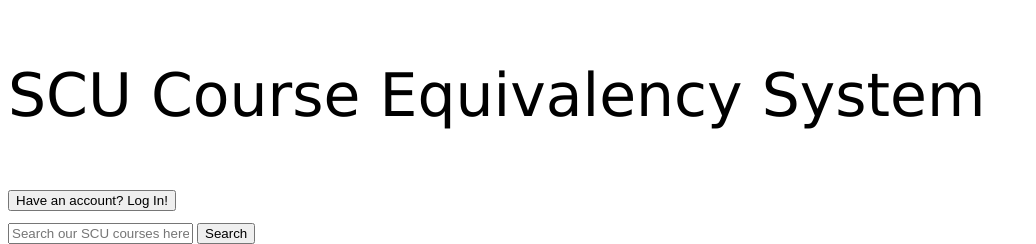
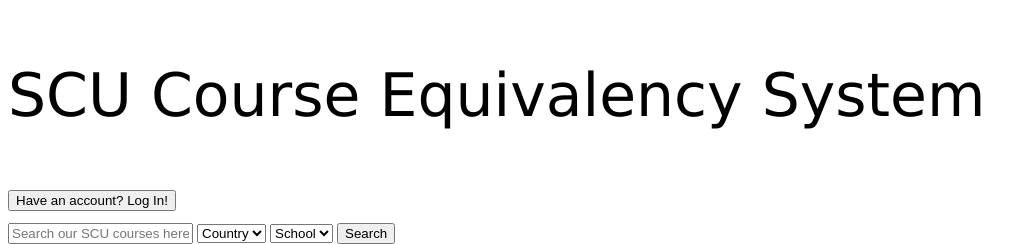
Before and after one commit to SarekSJ/COEN174, a Flask app: page /table in a window 1280 px wide. Shown: the top 244 px of the page, without its empty margins (0-1036 px from the left). Run offline with Flask 2, Linux system fonts and the light colour scheme.

Commit message:
Add dropdown menu filters

```diff
--- a/app.py
+++ b/app.py
@@ -112,14 +112,33 @@ def table_screen(isLoggedIn=False):
     else:
         isLoggedIn = True
     items = s.query(Course).all()
-    return render_template('table.html', items=items, isLoggedIn=isLoggedIn)
+    countries = []
+    for country in s.query(Course).distinct(Course.country):
+        if country.country not in countries:
+            countries.append(country.country)
+    schools = []
+    for school in s.query(Course).distinct(Course.school):
+        if school.school not in schools:
+            schools.append(school.school)
+    return render_template('table.html', items=items, countries = countries, schools=schools, isLoggedIn=isLoggedIn)
 
 @app.route('/table/search_scu_course/', methods=['POST'])
 def search_scu_course(isLoggedIn=false):
     search = str(request.form['search'])
+    count = str(request.form['country']).strip()
+    scho = str(request.form['school'])
+    countries = []
+    for country in s.query(Course).distinct(Course.country):
+        if country.country not in countries:
+            countries.append(country.country)
+    schools = []
+    for school in s.query(Course).distinct(Course.school):
+        if school.school not in schools:
+            schools.append(school.school)
     session['is_search'] = True
-    items = s.query(Course).filter(Course.scu_course == search).all()
-    return render_template('table.html', items=items)
+    items = s.query(Course).filter(or_(Course.scu_course.like(search), Course.country.like(count),
+                                   Course.school.like(scho))).all()
+    return render_template('table.html', items=items, countries = countries, schools=schools)
 
 
 if __name__ == '__main__':
--- a/templates/table.html
+++ b/templates/table.html
@@ -67,131 +67,28 @@ h2 {
 
 <head>
     <meta charset="UTF-8">
-    <!--<script type="text/javascript" src="table.js"></script>-->
-    <!--<script type="text/javascript" src="dropdown.js"></script>-->
     <title>Courses</title>
 </head>
-<!--<body>-->
-	 <!--<input type="text" id="input" onkeyup="search()" placeholder="Search..">-->
-    <!--<div class="form">-->
-<!--<label for="country">Country</label>-->
-<!--<select name="country" id="country" onchange="setSchool();">-->
-        <!--<option value=""></option>  -->
-  <!---->
-		<!--<option value="Argentina">Argentina</option>-->
 
-		<!--<option value="Australia" >Australia</option>-->
-		 <!---->
-        <!--<option value="Austria" >Austria</option>-->
-		 <!---->
-        <!--<option value="Belgium" >Belgium</option>-->
-		 <!---->
-        <!--<option value="Bhutan" >Bhutan</option>-->
-		 <!---->
-        <!--<option value="Botswana" >Botswana</option>-->
-		 <!---->
-        <!--<option value="Cambodia" >Cambodia</option>-->
-		 <!---->
-        <!--<option value="Chile" >Chile</option>-->
-		 <!---->
-        <!--<option value="China" >China</option> Kingdom-->
-		 <!---->
-        <!--<option value="Costa Rica" >Costa Rica</option>-->
-		 <!---->
-        <!--<option value="Czech Republic" >Czech Republic</option>-->
-		 <!---->
-        <!--<option value="Denmark" >Denmark</option>-->
-		 <!---->
-        <!--<option value="Dominican Republic" >Dominican Republic</option>-->
-		 <!---->
-        <!--<option value="Ecuador" >Ecuador</option>-->
-		 <!---->
-        <!--<option value="El Salvador" >El Salvador</option>-->
-		 <!---->
-        <!--<option value="France" >France</option>-->
-		 <!---->
-        <!--<option value="Germany" >Germany</option>-->
-		 <!---->
-        <!--<option value="Ghana" >Ghana</option>-->
-		 <!---->
-        <!--<option value="Greece" >Greece</option>-->
-		 <!---->
-        <!--<option value="Iceland" >Iceland</option>-->
-		 <!---->
-        <!--<option value="India" >India</option>-->
-		 <!---->
-        <!--<option value="Ireland" >Ireland</option>-->
-		 <!---->
-        <!--<option value="Italy" >Italy</option>-->
-		 <!---->
-        <!--<option value="Japan" >Japan</option>-->
-		 <!---->
-        <!--<option value="Morocco" >Morocco</option>-->
-		 <!---->
-        <!--<option value="Netherlands" >Netherlands</option>-->
-		 <!---->
-        <!--<option value="New Zealand" >New Zealand</option>-->
-		 <!---->
-        <!--<option value="Nicaragua" >Nicaragua</option>-->
-		 <!---->
-        <!--<option value="Panama" >Panama</option>-->
-		 <!---->
-        <!--<option value="Peru" >Peru</option>-->
-		 <!---->
-        <!--<option value="Rwanda" >Rwanda</option>-->
-		 <!---->
-        <!--<option value="Singapore" >Singapore</option>-->
-		 <!---->
-        <!--<option value="South Africa" >South Africa</option>-->
-		 <!---->
-        <!--<option value="South Korea" >South Korea</option>-->
-		 <!---->
-        <!--<option value="Spain" >Spain</option>-->
-		 <!---->
-        <!--<option value="Sweden" >Sweden</option>-->
-		 <!---->
-        <!--<option value="Switzerland" >Switzerland</option>-->
-		 <!---->
-        <!--<option value="Taiwan" >Taiwan</option>-->
-		 <!---->
-        <!--<option value="Tanzania" >Tanzania</option>-->
-		 <!---->
-        <!--<option value="Thailand" >Thailand</option>-->
-		 <!---->
-        <!--<option value="Turkey" >Turkey</option>-->
-  <!---->
-        <!--<option value="United Kingdom" >Turkey</option>-->
-		 <!---->
-        <!--<option value="United States of America" >USA</option>-->
-		 <!---->
-        <!--<option value="Vietnam" >Vietnam</option>-->
-    <!--</select>-->
-
-
-<!--<label for="school">School</label>-->
-<!--<select name="schools" id="schools" onchange="setCourses();">-->
-  <!--<option value="">Please select a Country</option>-->
-<!--</select>-->
-
-<!--<label for="course">Course</label>-->
-<!--<select name="course"  id="course">-->
-  <!--<option value="">Please select a Country</option>-->
-<!--</select>-->
-  <!---->
-<!--<label for="scu_course">SCU Course</label>-->
-<!--<select name="scu_course"  id="scu_course">-->
-  <!--<option value="" ></option>-->
-  <!--<option value="coen10" >COEN 10</option>-->
-  <!--<option value="coen11" >COEN 11</option>-->
-  <!--<option value="coen12" >COEN 12</option>-->
-  <!--<option value="coen70" >COEN 70</option>-->
-<!--</select>-->
 </div>
 <body>
-    <form method="post" action="{{ url_for('search_scu_course') }}">
+    <form method="POST" action="{{ url_for('search_scu_course') }}">
         <input type="query" name="search" placeholder="Search our SCU courses here">
+        <select name = "country" method="POST">
+        {% for country in countries %}
+        <option value = "{{ country }} ">{{country}}</option>
+        {% endfor %}
+        <option value = "" SELECTED>Country</option>
+        </select>
+        <select name="school" method="POST">
+            {% for school in schools %}
+            <option value="{{school}}">{{school}}</option>
+            {% endfor %}
+            <option value="" SELECTED> School </option>
+        </select>
         <input type="submit" name="search_submit" value="Search">
     </form>
+
     {% if session['is_search'] %}
         <form action="/table">
             <input type="submit" name="back" value="Show all courses" >
```
